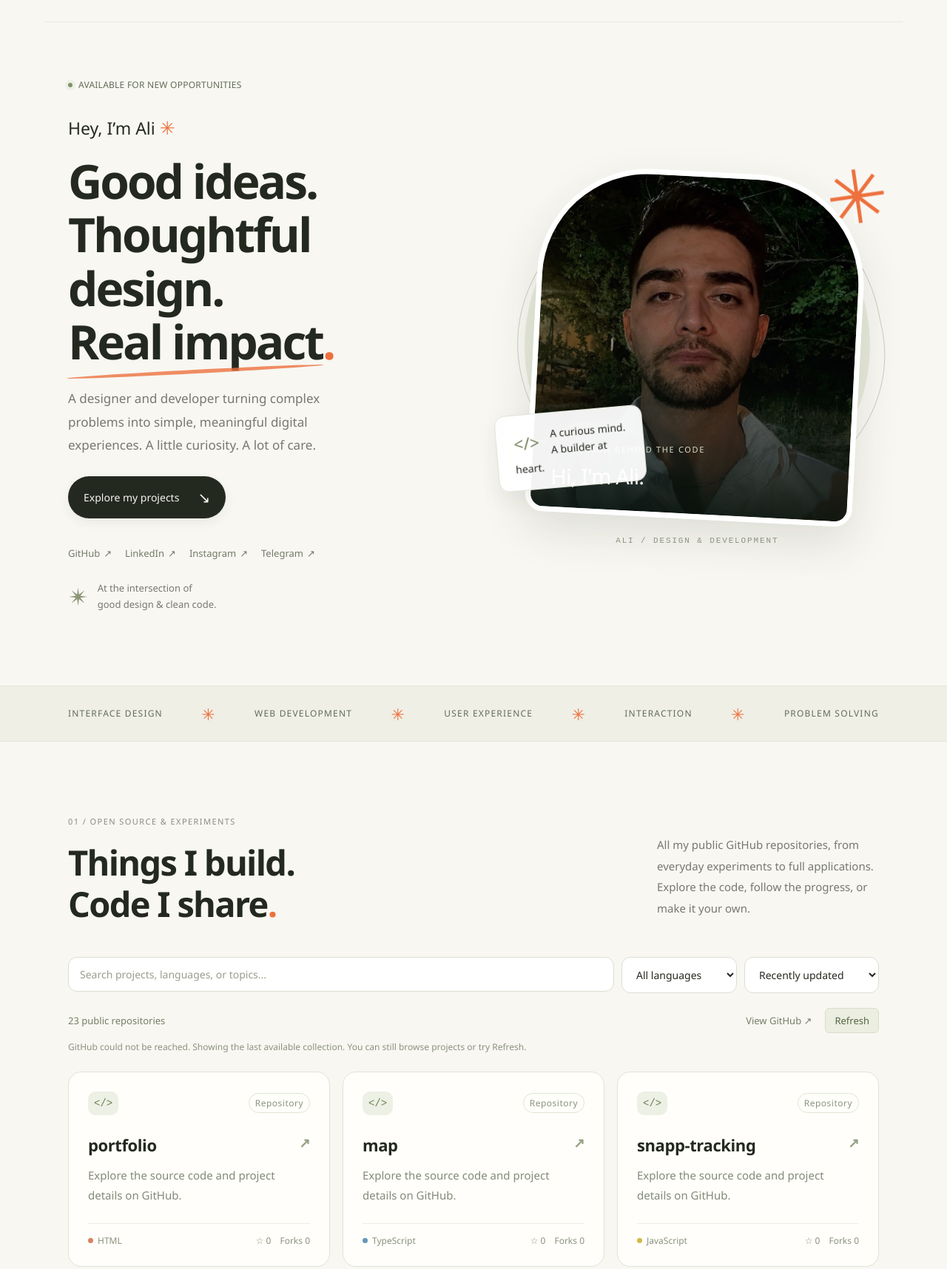
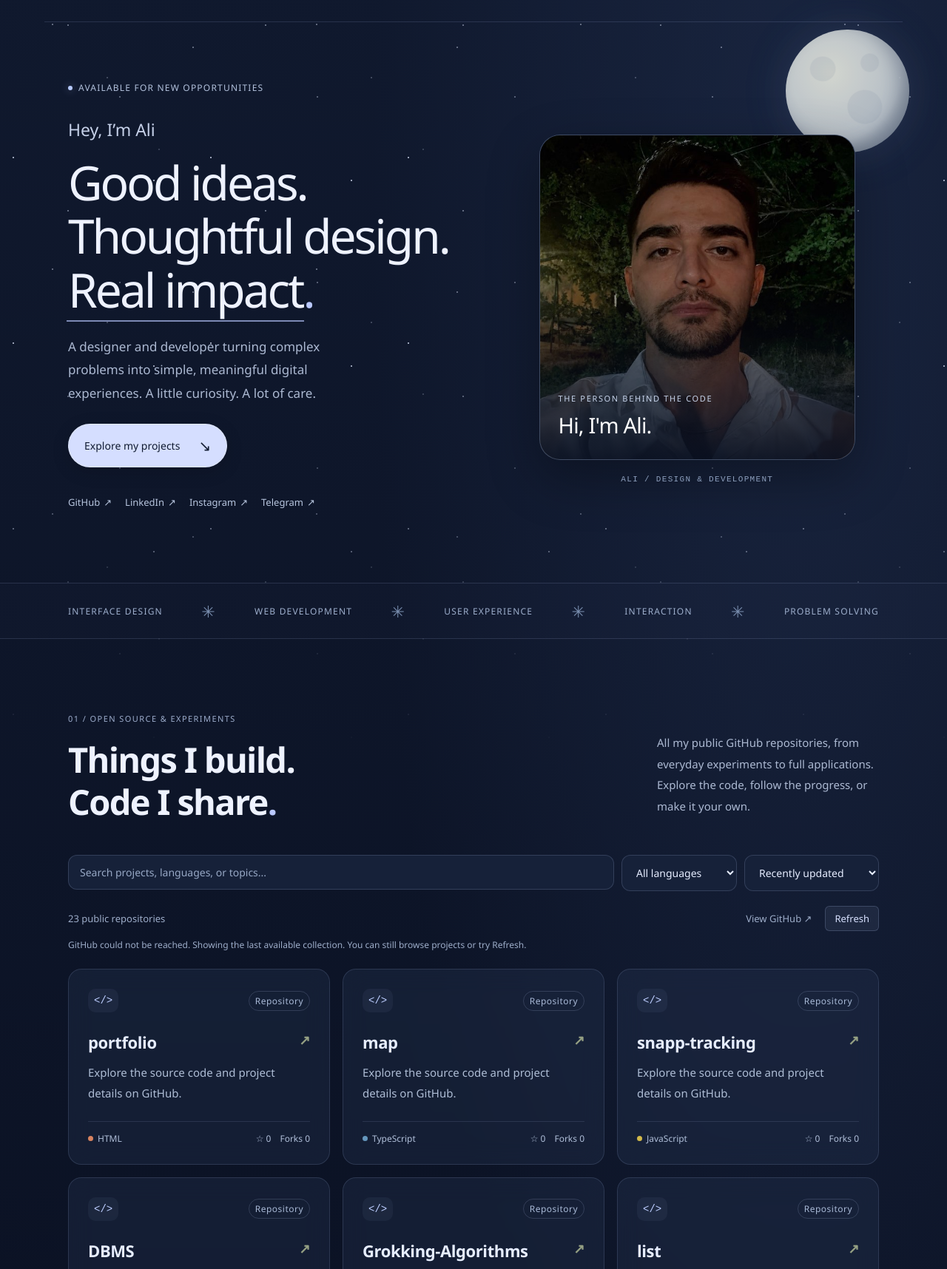
Before and after one commit to Alihkz1/portfolio, a plain HTML site: page index.html in a window 1280 px wide. Shown: the part 80-1796 px from the top of the page at 74% size. Drawn offline with Linux system fonts and the light colour scheme; no server answers.

Commit message:
glassy style

```diff
--- a/index.html
+++ b/index.html
@@ -4,12 +4,14 @@
   <meta charset="UTF-8">
   <meta name="viewport" content="width=device-width, initial-scale=1">
   <meta name="description" content="Ali — designer and developer. Thoughtful digital experiences, built with intention.">
-  <meta name="theme-color" content="#f7f5ef">
+  <meta name="theme-color" content="#090f20">
   <title>Ali Hosseinkhani — Designer & Developer</title>
   <link rel="stylesheet" href="styles.css">
   <link rel="stylesheet" href="refinements.css">
+  <link rel="stylesheet" href="night.css">
 </head>
 <body>
+  <div class="night-sky" aria-hidden="true"><div class="sky-stars"></div><div class="sky-stars sky-stars-soft"></div><div class="sky-moon"></div></div>
   <a href="#main" class="skip">Skip to content</a>
   <header class="site-header wrap">
     <a href="#" class="brand" aria-label="Ali Hosseinkhani, home"><span class="brand-icon">a.</span><span>Ali Hosseinkhani</span></a>
@@ -20,21 +22,17 @@
     <section class="hero wrap" aria-labelledby="hero-title">
       <div class="hero-copy">
         <p class="availability"><span></span> AVAILABLE FOR NEW OPPORTUNITIES</p>
-        <p class="intro">Hey, I’m Ali <span class="wave" aria-hidden="true">✳</span></p>
+        <p class="intro">Hey, I’m Ali</p>
         <h1 id="hero-title">Good ideas.<br>Thoughtful design.<br><span class="underlined">Real impact</span><span class="orange">.</span></h1>
         <p class="hero-description">A designer and developer turning complex problems into simple, meaningful digital experiences. A little curiosity. A lot of care.</p>
         <div class="hero-actions"><a class="button dark" href="#work">Explore my projects <span aria-hidden="true">↘</span></a></div>
         <div class="social-links" aria-label="Social profiles"><a href="https://github.com/alihkz1" target="_blank" rel="noopener noreferrer">GitHub <span aria-hidden="true">&#8599;</span></a><a href="https://www.linkedin.com/in/alihkz/" target="_blank" rel="noopener noreferrer">LinkedIn <span aria-hidden="true">&#8599;</span></a><a href="https://www.instagram.com/alihkz/" target="_blank" rel="noopener noreferrer">Instagram <span aria-hidden="true">&#8599;</span></a><a href="https://t.me/alihkz" target="_blank" rel="noopener noreferrer">Telegram <span aria-hidden="true">&#8599;</span></a></div>
-        <div class="hero-footnote"><span class="small-star" aria-hidden="true">✴</span><p>At the intersection of<br>good design & clean code.</p></div>
       </div>
       <div class="hero-art portrait-art">
-        <span class="portrait-outline" aria-hidden="true"></span>
         <figure class="portrait-frame">
           <img src="assets/ali-portrait.jpg?v=2" alt="Portrait of Ali Hosseinkhani outdoors" width="640" height="640" fetchpriority="high" decoding="async">
           <figcaption><span>THE PERSON BEHIND THE CODE</span><strong>Hi, I'm Ali.</strong></figcaption>
         </figure>
-        <span class="portrait-mark" aria-hidden="true">✳</span>
-        <div class="portrait-note"><span aria-hidden="true">&lt;/&gt;</span> A curious mind.<br>A builder at heart.</div>
         <span class="portrait-index" aria-hidden="true">ALI / DESIGN & DEVELOPMENT</span>
       </div>
     </section>
--- /dev/null
+++ b/night.css
@@ -0,0 +1,111 @@
+/* Night sky: quiet scenery, readable glass surfaces, no external assets. */
+:root {
+  color-scheme: dark;
+  --paper: #090f20;
+  --ink: #eef2ff;
+  --muted: #a6b3cd;
+  --orange: #b9c8ff;
+  --line: #b7caff25;
+  --olive: #202b46;
+}
+body {
+  background: radial-gradient(ellipse at 85% 8%, #24335475, transparent 38%), linear-gradient(180deg, #10192e, #090f20 65%);
+  color: var(--ink);
+  isolation: isolate;
+}
+::selection { background: #b9c8ff; color: #090f20; }
+.night-sky { position: absolute; inset: 0 0 auto; height: 1100px; max-height: 150vh; overflow: hidden; pointer-events: none; z-index: -1; }
+.sky-stars { position: absolute; inset: 0; background-image: radial-gradient(1px 1px at 18px 42px, #e1eaffaa 95%, transparent), radial-gradient(1px 1px at 92px 114px, #e1eaff66 95%, transparent), radial-gradient(1.5px 1.5px at 208px 73px, #e1eaffaa 95%, transparent), radial-gradient(1px 1px at 162px 211px, #e1eaff55 95%, transparent); background-size: 267px 251px; mask-image: linear-gradient(#000 50%, transparent); }
+.sky-stars-soft { transform: translate(53px, 71px); opacity: .4; background-size: 357px 331px; animation: star-breathe 7s ease-in-out infinite alternate; }
+.sky-moon {
+  position: absolute; top: 120px; right: max(4%, calc((100vw - 1280px)/2)); width: clamp(95px, 13vw, 170px); aspect-ratio: 1; border-radius: 50%;
+  background: radial-gradient(ellipse at 30% 32%, #8c99ae25 0 10%, transparent 11%), radial-gradient(ellipse at 64% 63%, #8796ad22 0 15%, transparent 16%), radial-gradient(circle at 68% 27%, #8f9bb025 0 7%, transparent 8%), radial-gradient(circle at 36% 35%, #f4f5e9, #d1d9df 62%, #7a8b9e);
+  box-shadow: inset -14px -9px 22px #28344b50, 0 0 50px #c3d6fb18, 0 0 120px #a9c5ff12;
+  opacity: .85;
+}
+.site-header { border-color: var(--line); }
+.brand { font-weight: 550; letter-spacing: -.7px; }
+.brand-icon { background: #c6d3ff; color: #10192e; }
+.site-header nav, .header-contact { color: #c1cce0; }
+.header-contact { border-color: #8092b2; }
+.site-header nav a:hover, .text-link:hover { color: #fff; }
+.hero { padding-block: 80px 85px; }
+.hero h1 { font-weight: 550; }
+.underlined::after { height: 2px; opacity: .65; border-radius: 0; transform: none; }
+.hero .intro { color: #c6d1e9; }
+.hero .availability { color: #b2c1dc; letter-spacing: .1em; }
+.availability > span { background: #b6caff; box-shadow: 0 0 12px #b6caff70; }
+.hero-description, .section-description { color: #acb9d2; }
+.hero .button { background: #d5deff; color: #111b31; border: 1px solid #f1f4ff66; box-shadow: 0 6px 24px #0002; }
+.hero .button:hover { background: #ecf0ff; }
+.social-links a, .site-footer .social-links a { color: #b8c6df; }
+.social-links a:hover { color: white; border-color: #b9c8ff; }
+.portrait-art { height: 480px; }
+.portrait-art::before { display: none; }
+.portrait-frame { width: 87%; aspect-ratio: .89; max-height: 440px; border: 1px solid #d3e0ff38; border-radius: 28px; transform: none; box-shadow: 0 24px 70px #0005; background: #172338; }
+.portrait-frame img { object-position: 50% 40%; }
+.portrait-frame figcaption { transform: none; }
+.portrait-frame figcaption span { color: #c7d4eb; }
+.portrait-frame::after { background: linear-gradient(transparent, #080f20eb); }
+.portrait-index { color: #8d9fbd; letter-spacing: .12em; }
+.discipline-strip { background: #b7caff04; border-color: var(--line); }
+.discipline-strip > .wrap { color: #9daecc; }
+.discipline-strip i { color: #798eaf; }
+.eyebrow { color: #9dadcc; }
+.repo-toolbar input, .repo-toolbar select { background: #162139; border-color: #c1d2ff2b; color: #e6edff; border-radius: 12px; }
+.repo-toolbar input::placeholder { color: #97a8c5; }
+.repo-toolbar select option { background: #162139; color: #e6edff; }
+.repo-results, .repo-notice { color: #9dadc9; }
+.repo-results a:hover { color: #e4ebff; }
+.repo-results button, .repo-empty button { background: #c1d2ff12; color: #d8e2ff; border-color: #c1d2ff30; }
+.repo-card, .contact {
+  background: #26355059;
+  border: 1px solid #c1d2ff24;
+  backdrop-filter: blur(16px);
+  -webkit-backdrop-filter: blur(16px);
+  box-shadow: inset 0 1px 0 #fff05, 0 10px 35px #00000014;
+}
+.repo-card { border-radius: 18px; }
+.repo-card:hover { background: #34456366; border-color: #c1d2ff50; box-shadow: 0 16px 35px #0002; transform: translateY(-4px); }
+.repo-card h3 a { color: #e6edff; }
+.repo-card h3 a:hover { color: #bdceff; }
+.repo-icon { color: #bdceff; background: #c1d2ff0d; }
+.repo-kind { color: #a8b9d6; border-color: #c1d2ff2b; }
+.repo-card .repo-description { color: #aebdd5; }
+.repo-card-bottom { border-color: #c1d2ff1f; color: #b0bfd9; }
+.repo-language i { background: #a5b6d1; }
+.repo-empty { border-color: #c1d2ff38; color: #b3c2dd; }
+.repo-empty h3 { color: #e6edff; }
+.contact { border-radius: 24px; color: #e6edff; }
+.contact::before { display: none; }
+.contact .eyebrow, .contact-availability { color: #a9bad8; }
+.contact-availability i { background: #b6caff; box-shadow: 0 0 12px #b6caff40; }
+.contact h2 > span { color: #b9caff; }
+.contact-bottom { border-color: var(--line); }
+.contact-bottom p { color: #a5b6d1; }
+.contact-bottom .email:hover { color: #b9caff; }
+.site-footer { color: #9eafcc; }
+.site-footer p { color: #9eafcc; }
+.skip { background: #d5deff; color: #111b31; }
+:focus-visible { outline-color: #c3d3ff; }
+@keyframes star-breathe { from { opacity: .25; } to { opacity: .65; } }
+@supports not ((backdrop-filter: blur(1px)) or (-webkit-backdrop-filter: blur(1px))) {
+  .repo-card, .contact { background: #1b2840; }
+}
+@media (max-width: 950px) {
+  .portrait-art { height: 410px; }
+  .sky-moon { top: 130px; right: -25px; opacity: .5; }
+}
+@media (max-width: 650px) {
+  .hero { padding-block: 40px 55px; }
+  .hero h1 { font-size: clamp(41px, 10.8vw, 57px); }
+  .portrait-art { height: auto; aspect-ratio: .95; }
+  .portrait-frame { width: 90%; }
+  .sky-moon { top: 135px; right: -25px; width: 120px; opacity: .28; }
+  .portrait-index { font-size: 9px; }
+  .repo-card, .contact { backdrop-filter: blur(8px); -webkit-backdrop-filter: blur(8px); }
+}
+@media (prefers-reduced-motion: reduce) {
+  .sky-stars-soft { animation: none; }
+  .repo-card:hover { transform: none; }
+}
```
Also changed, not shown: 1 other file.
